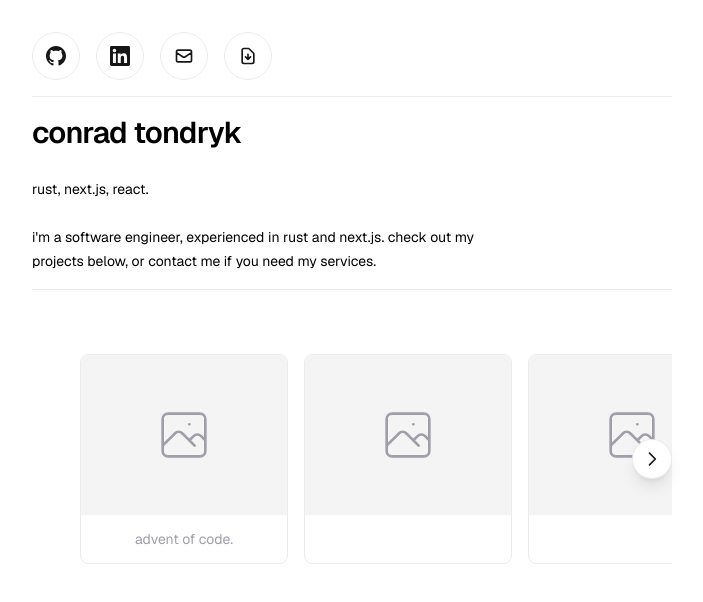
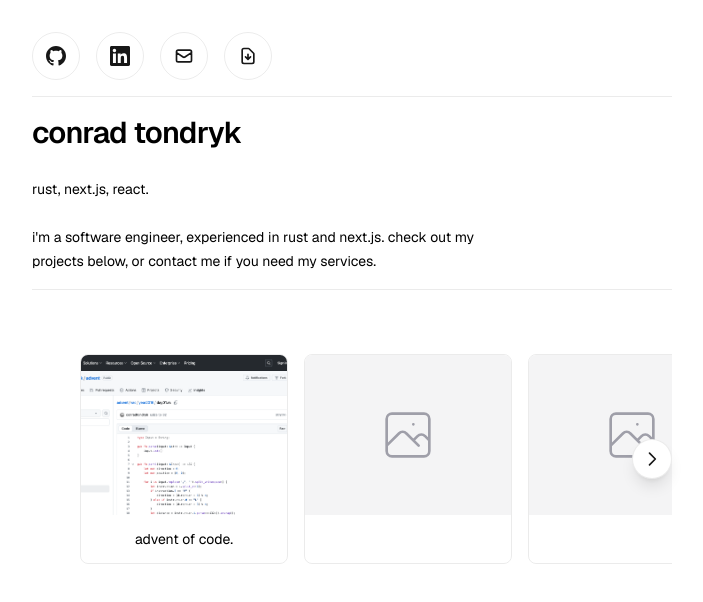
Before and after one commit to conradtondryk/website-0, a Next.js app: page / in a window 1280 px wide. Shown: the top 602 px of the page, without its empty margins (288-991 px from the left). Built offline with nearby package versions, Linux system fonts and the light colour scheme.

Commit message:
add  image to slide test

```diff
--- a/app/components/carousel/ProjectCard.tsx
+++ b/app/components/carousel/ProjectCard.tsx
@@ -50,7 +50,7 @@ export default function ProjectCard({
 
       {/* Text Box */}
       <div className={`w-full ${textHeight} flex items-center justify-center text-center select-none`}>
-        <p className="text-sm text-zinc-400 dark:text-zinc-600">{title}</p>
+        <p className="text-sm text-black dark:text-zinc-50">{title}</p>
       </div>
     </div>
   );
--- a/app/page.tsx
+++ b/app/page.tsx
@@ -6,7 +6,7 @@ export default function Home() {
   const projects = [
     {
       title: "advent of code.",
-      imageUrl: "",
+      imageUrl: "/advent-code.png",
       projectUrl: "https://github.com/conradtondryk/advent",
     },
     {
```
Also changed, not shown: public/advent-code.png (added).
